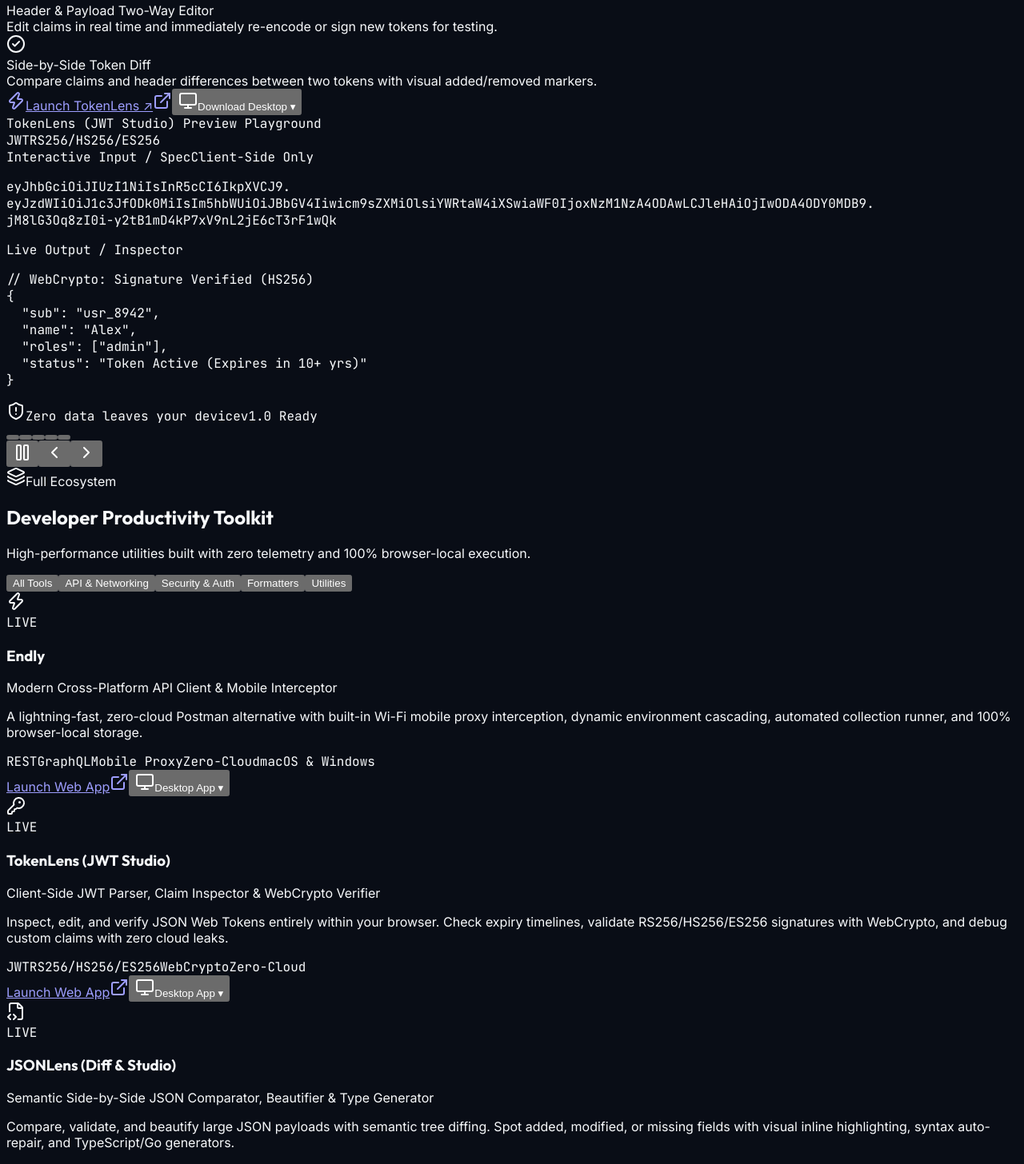
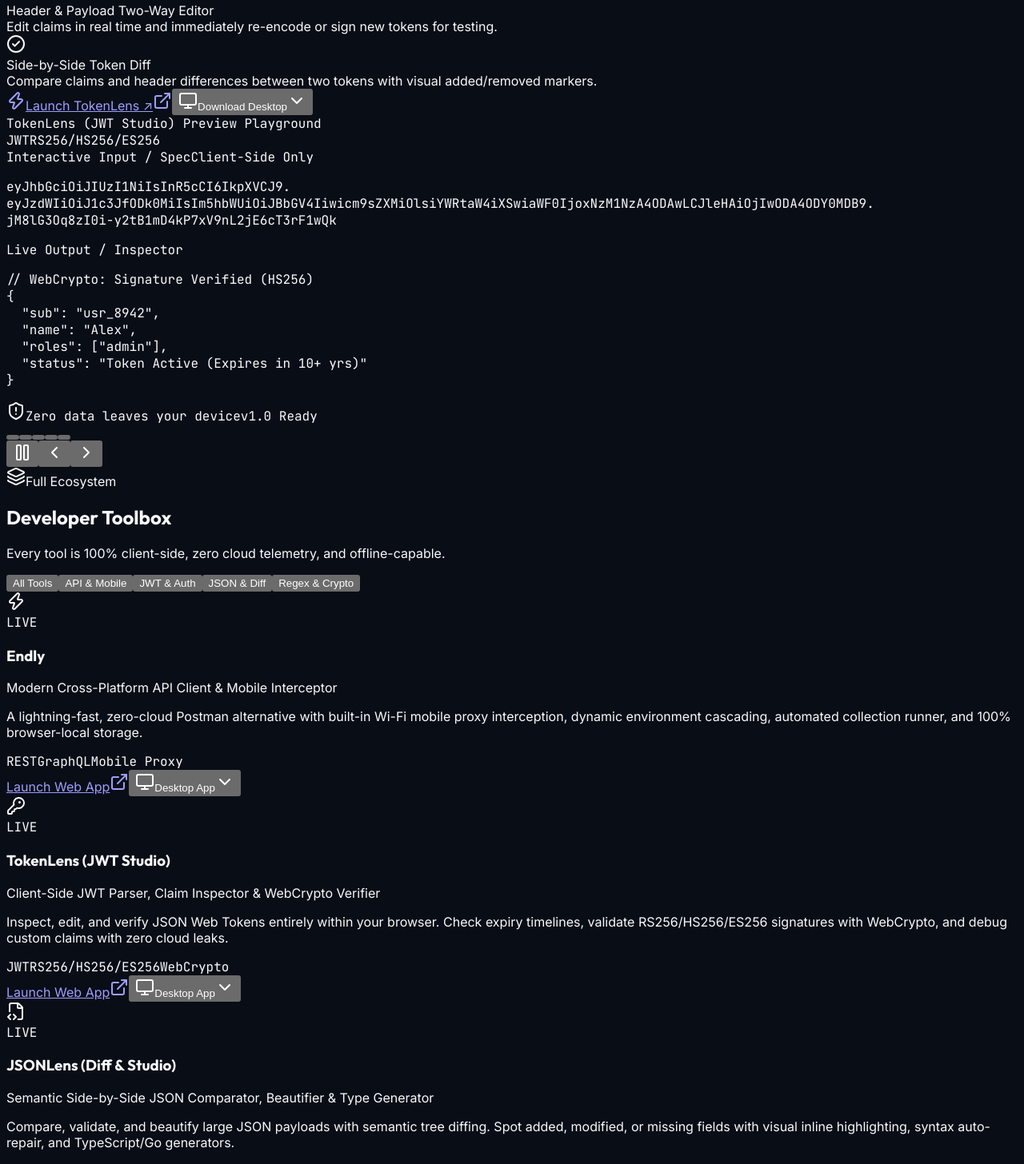
Before and after one commit to rjnarwal/endly, a React (Vite) app in the folder landing/: page / in a window 1280 px wide. Shown: the part 1231-2687 px from the top of the page at 80% size. Built offline with nearby package versions, Linux system fonts and the light colour scheme.

Commit message:
fix(ui): polish hero and product card CTA buttons with clean layout and ChevronDown icon

```diff
--- a/landing/src/components/ProductCarousel.tsx
+++ b/landing/src/components/ProductCarousel.tsx
@@ -17,6 +17,7 @@
   ShieldAlert,
   Apple,
   Monitor,
+  ChevronDown,
 } from 'lucide-react';
 import { ProductItem } from '../types';
 import { PRODUCTS } from '../data/products';
@@ -58,11 +59,11 @@
   const currentProduct = PRODUCTS[currentIndex];
 
   const handlePrev = () => {
-    setCurrentIndex((prev) => (prev - 1 + PRODUCTS.length) % PRODUCTS.length);
+    setCurrentIndex((prev) => (prev === 0 ? PRODUCTS.length - 1 : prev - 1));
   };
 
   const handleNext = () => {
-    setCurrentIndex((prev) => (prev + 1) % PRODUCTS.length);
+    setCurrentIndex((prev) => (prev === PRODUCTS.length - 1 ? 0 : prev + 1));
   };
 
   const renderIcon = (iconName: string) => {
@@ -211,10 +212,11 @@
                     {/* Download Desktop App Modal */}
                     <button
                       onClick={() => onOpenDownload && onOpenDownload(currentProduct)}
-                      className="flex items-center space-x-2 px-5 py-3 rounded-xl bg-background-elevated hover:bg-background-tertiary text-text-primary font-bold text-xs border border-border hover:border-accent/40 shadow-sm hover:scale-[1.02] active:scale-[0.98] transition-all cursor-pointer"
+                      className="flex items-center space-x-2 px-5 py-3 rounded-xl bg-background-elevated hover:bg-background-tertiary text-text-primary font-bold text-sm border border-border hover:border-accent/40 shadow-sm hover:scale-[1.02] active:scale-[0.98] transition-all cursor-pointer group"
                     >
-                      <Monitor className="w-4 h-4 text-accent" />
-                      <span>Download Desktop ▾</span>
+                      <Monitor className="w-4 h-4 text-orange-400 group-hover:scale-110 transition-transform shrink-0" />
+                      <span>Download Desktop</span>
+                      <ChevronDown className="w-3.5 h-3.5 text-text-muted group-hover:text-text-primary transition-colors shrink-0" />
                     </button>
                   </>
                 ) : (
--- a/landing/src/components/ProductGrid.tsx
+++ b/landing/src/components/ProductGrid.tsx
@@ -11,6 +11,7 @@
   Layers,
   Filter,
   Monitor,
+  ChevronDown,
 } from 'lucide-react';
 import { ProductCategory, ProductItem } from '../types';
 import { PRODUCTS } from '../data/products';
@@ -51,41 +52,41 @@
   };
 
   return (
-    <section id="products" className="py-16 md:py-24 bg-background-primary/60 border-t border-border/50">
+    <section id="products" className="py-16 md:py-24 bg-background-primary relative">
       <div className="max-w-7xl mx-auto px-4 sm:px-6 lg:px-8">
         {/* Section Header */}
-        <div className="flex flex-col md:flex-row md:items-end justify-between mb-10 gap-6">
+        <div className="flex flex-col md:flex-row md:items-end justify-between mb-12">
           <div>
-            <div className="inline-flex items-center space-x-2 px-3 py-1 rounded-full bg-blue-500/10 border border-blue-500/20 text-blue-400 text-xs font-semibold uppercase tracking-wider mb-2">
+            <div className="inline-flex items-center space-x-2 px-3 py-1 rounded-full bg-accent/10 border border-accent/20 text-accent text-xs font-semibold uppercase tracking-wider mb-3">
               <Layers className="w-3.5 h-3.5" />
               <span>Full Ecosystem</span>
             </div>
-            <h2 className="font-heading font-extrabold text-3xl sm:text-4xl text-text-primary tracking-tight">
-              Developer Productivity Toolkit
+            <h2 className="font-heading font-extrabold text-3xl sm:text-5xl text-text-primary tracking-tight">
+              Developer Toolbox
             </h2>
-            <p className="text-text-secondary text-sm sm:text-base mt-1.5">
-              High-performance utilities built with zero telemetry and 100% browser-local execution.
+            <p className="text-text-secondary text-base mt-2">
+              Every tool is 100% client-side, zero cloud telemetry, and offline-capable.
             </p>
           </div>
 
           {/* Category Filter Pills */}
-          <div className="flex items-center space-x-1.5 overflow-x-auto pb-2 scrollbar-none">
+          <div className="flex items-center space-x-2 overflow-x-auto pt-4 md:pt-0 scrollbar-thin">
             {(
               [
                 { id: 'all', label: 'All Tools' },
-                { id: 'api', label: 'API & Networking' },
-                { id: 'security', label: 'Security & Auth' },
-                { id: 'formatters', label: 'Formatters' },
-                { id: 'utilities', label: 'Utilities' },
+                { id: 'api', label: 'API & Mobile' },
+                { id: 'security', label: 'JWT & Auth' },
+                { id: 'formatters', label: 'JSON & Diff' },
+                { id: 'utilities', label: 'Regex & Crypto' },
               ] as const
             ).map((cat) => (
               <button
                 key={cat.id}
                 onClick={() => setActiveCategory(cat.id)}
-                className={`px-3.5 py-1.5 rounded-xl text-xs font-semibold whitespace-nowrap transition-all ${
+                className={`px-3.5 py-1.5 rounded-xl text-xs font-semibold transition-all whitespace-nowrap ${
                   activeCategory === cat.id
                     ? 'bg-accent text-white shadow-md shadow-accent/20'
-                    : 'bg-background-secondary text-text-muted hover:text-text hover:bg-background-tertiary border border-border/70'
+                    : 'bg-background-secondary hover:bg-background-elevated text-text-secondary hover:text-text-primary border border-border'
                 }`}
               >
                 {cat.label}
@@ -94,50 +95,54 @@
           </div>
         </div>
 
-        {/* Product Cards Grid */}
+        {/* 3-Column Product Grid */}
         <div className="grid grid-cols-1 md:grid-cols-2 lg:grid-cols-3 gap-6">
           {filteredProducts.map((product) => (
             <div
               key={product.id}
-              className="group relative rounded-2xl bg-background-secondary border border-border p-6 shadow-xl hover:shadow-2xl hover:border-accent/40 transition-all flex flex-col justify-between"
+              className="group rounded-3xl bg-background-secondary hover:bg-background-secondary/90 border border-border hover:border-accent/40 shadow-lg hover:shadow-2xl transition-all p-6 flex flex-col justify-between relative overflow-hidden"
             >
+              {/* Top Row: Icon + Badges */}
               <div>
-                {/* Card Top: Icon & Status Badge */}
                 <div className="flex items-start justify-between mb-4">
                   <div
-                    className={`w-11 h-11 rounded-xl bg-gradient-to-tr ${product.gradient} flex items-center justify-center shadow-md shadow-orange-500/10 group-hover:scale-110 transition-transform`}
+                    className={`w-12 h-12 rounded-2xl bg-gradient-to-tr ${product.gradient} flex items-center justify-center shadow-lg group-hover:scale-105 transition-transform`}
                   >
                     {renderIcon(product.iconName)}
                   </div>
-                  {product.status === 'live' ? (
-                    <span className="px-2 py-0.5 rounded-full bg-emerald-500/15 text-emerald-400 font-mono text-[10px] font-bold border border-emerald-500/30 flex items-center space-x-1">
-                      <span className="w-1.5 h-1.5 rounded-full bg-emerald-400 animate-pulse" />
-                      <span>LIVE</span>
-                    </span>
-                  ) : (
-                    <span className="px-2 py-0.5 rounded-full bg-purple-500/15 text-purple-400 font-mono text-[10px] font-bold border border-purple-500/30">
-                      COMING SOON
-                    </span>
-                  )}
+
+                  <div className="flex items-center space-x-1.5">
+                    {product.status === 'live' ? (
+                      <span className="px-2 py-0.5 rounded-full bg-emerald-500/15 border border-emerald-500/30 text-emerald-400 text-[10px] font-mono font-bold tracking-wider">
+                        LIVE
+                      </span>
+                    ) : (
+                      <span className="px-2 py-0.5 rounded-full bg-purple-500/15 border border-purple-500/30 text-purple-300 text-[10px] font-mono font-bold tracking-wider">
+                        SOON
+                      </span>
+                    )}
+                  </div>
                 </div>
 
-                {/* Product Name & Tagline */}
+                {/* Title & Tagline */}
                 <h3 className="font-heading font-bold text-xl text-text-primary group-hover:text-accent transition-colors">
                   {product.name}
                 </h3>
-                <p className="text-xs font-semibold text-accent mt-0.5 mb-3">
+                <p className="text-xs font-semibold text-text-muted mt-1 mb-3">
                   {product.tagline}
                 </p>
-                <p className="text-xs text-text-secondary leading-relaxed mb-4">
+
+                {/* Description */}
+                <p className="text-xs text-text-secondary leading-relaxed line-clamp-3 mb-6">
                   {product.description}
                 </p>
 
-                {/* Tags */}
+                {/* Mini Feature Chips */}
                 <div className="flex flex-wrap gap-1.5 mb-6">
-                  {product.previewMockup.tags.map((tag, i) => (
+                  {product.previewMockup.tags.slice(0, 3).map((tag, idx) => (
                     <span
-                      key={i}
-                      className="px-2 py-0.5 rounded-md bg-background-tertiary text-text-muted text-[10px] font-mono border border-border/50"
+                      key={idx}
+                      className="px-2 py-0.5 rounded-md bg-background-elevated border border-border/50 text-[10px] text-text-muted font-mono"
                     >
                       {tag}
                     </span>
@@ -145,7 +150,7 @@
                 </div>
               </div>
 
-              {/* Card Footer Actions - Exactly 2 Options: Launch Web App & Download Desktop */}
+              {/* Card Footer Actions */}
               <div className="pt-4 border-t border-border/60 flex items-center justify-between gap-2">
                 {product.status === 'live' ? (
                   <>
@@ -154,30 +159,31 @@
                       href={product.actions.primaryUrl || 'https://endly.grassroot.digital'}
                       target="_blank"
                       rel="noopener noreferrer"
-                      className="flex-1 flex items-center justify-center space-x-1.5 px-3 py-2 rounded-xl bg-accent hover:bg-accent-hover text-white text-xs font-bold shadow-md shadow-accent/20 transition-all"
+                      className="flex-1 h-9 px-3 rounded-xl bg-accent hover:bg-accent-hover text-white text-xs font-bold shadow-md shadow-accent/20 transition-all flex items-center justify-center space-x-1.5 whitespace-nowrap cursor-pointer"
                     >
                       <span>Launch Web App</span>
-                      <ExternalLink className="w-3.5 h-3.5" />
+                      <ExternalLink className="w-3.5 h-3.5 opacity-80 shrink-0" />
                     </a>
 
                     {/* Download Desktop App Modal */}
                     <button
                       onClick={() => onOpenDownload && onOpenDownload(product)}
-                      className="flex-1 flex items-center justify-center space-x-1 px-3 py-2 rounded-xl bg-background-tertiary hover:bg-background-elevated text-text-primary text-xs font-semibold border border-border hover:border-accent/40 transition-all cursor-pointer"
+                      className="flex-1 h-9 px-3 rounded-xl bg-background-tertiary hover:bg-background-elevated text-text-primary text-xs font-semibold border border-border hover:border-accent/40 transition-all flex items-center justify-center space-x-1.5 whitespace-nowrap cursor-pointer group"
                       title={`Download ${product.name} Desktop App (Mac / Windows / Linux)`}
                     >
-                      <Monitor className="w-3.5 h-3.5 text-accent" />
-                      <span>Desktop App ▾</span>
+                      <Monitor className="w-3.5 h-3.5 text-orange-400 group-hover:scale-110 transition-transform shrink-0" />
+                      <span>Desktop App</span>
+                      <ChevronDown className="w-3 h-3 text-text-muted group-hover:text-text-primary transition-colors shrink-0" />
                     </button>
                   </>
                 ) : (
                   <button
                     onClick={() => onOpenEarlyAccess(product)}
-                    className="w-full flex items-center justify-center space-x-1.5 px-3 py-2 rounded-xl bg-background-elevated hover:bg-background-tertiary text-text-primary text-xs font-semibold border border-border transition-colors"
+                    className="w-full h-9 flex items-center justify-center space-x-1.5 px-3 rounded-xl bg-background-elevated hover:bg-background-tertiary text-text-primary text-xs font-semibold border border-border transition-colors whitespace-nowrap"
                   >
-                    <Sparkles className="w-3.5 h-3.5 text-purple-400" />
+                    <Sparkles className="w-3.5 h-3.5 text-purple-400 shrink-0" />
                     <span>Join Early Access & Preview</span>
-                    <ArrowUpRight className="w-3.5 h-3.5 text-text-muted" />
+                    <ArrowUpRight className="w-3.5 h-3.5 text-text-muted shrink-0" />
                   </button>
                 )}
               </div>
```
Also changed, not shown: landing/src/components/Hero.tsx (+9 -7 lines).
